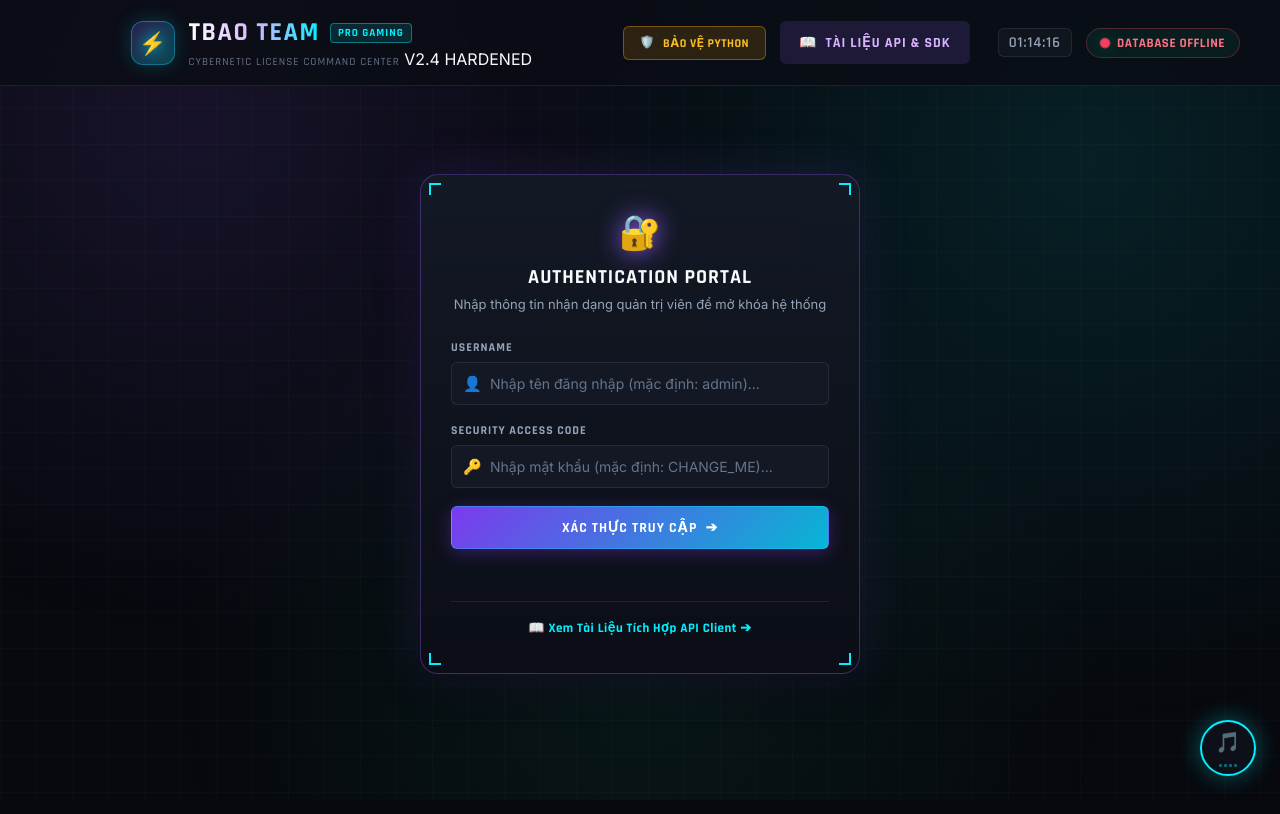
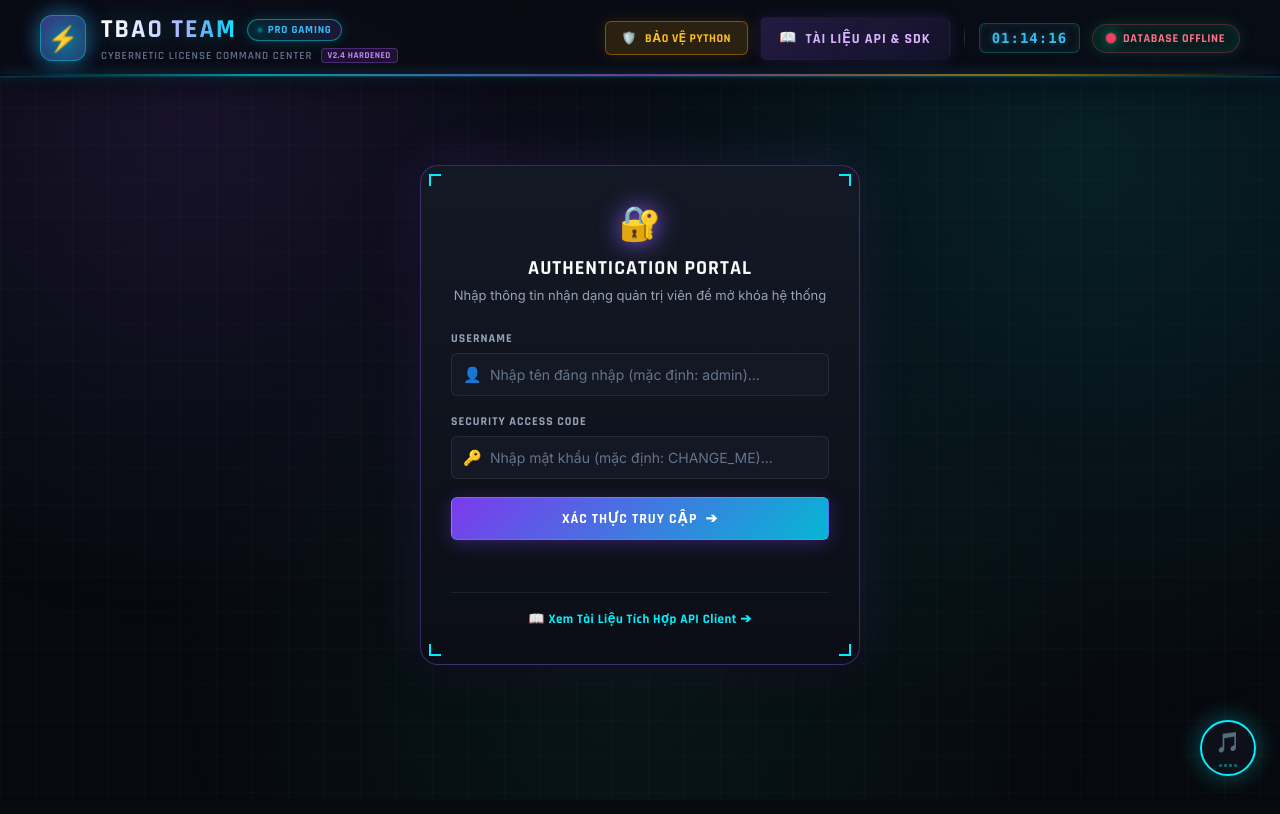
Before and after one commit to tbaodev-code/tbao-key-server, a website: page public/index.html in a window 1280 px wide. Drawn offline with Linux system fonts and the light colour scheme; no server answers.

Commit message:
feat: upload public/style.css

```diff
--- a/public/style.css
+++ b/public/style.css
@@ -75,41 +75,113 @@ body {
 }
 
 /* ================== HEADER ================== */
-header {
+/* ================== ULTRA-PREMIUM CYBER HEADER ================== */
+header, .cyber-header {
   position: sticky;
   top: 0;
   display: flex;
   justify-content: space-between;
   align-items: center;
-  padding: 16px max(24px, calc((100% - 1200px) / 2));
-  background: rgba(11, 14, 22, 0.85);
-  border-bottom: 1px solid var(--border);
-  backdrop-filter: blur(20px);
-  -webkit-backdrop-filter: blur(20px);
-  z-index: 100;
+  padding: 13px max(24px, calc((100% - 1200px) / 2));
+  background: rgba(9, 12, 19, 0.90);
+  border-bottom: 1px solid rgba(0, 240, 255, 0.16);
+  backdrop-filter: blur(24px) saturate(180%);
+  -webkit-backdrop-filter: blur(24px) saturate(180%);
+  box-shadow: 0 4px 30px rgba(0, 0, 0, 0.7), 0 1px 0 rgba(255, 255, 255, 0.05);
+  z-index: 1000;
+  overflow: visible;
+}
+
+/* Tia laser neon chạy ngang đáy Header */
+.header-laser-line {
+  position: absolute;
+  bottom: 0;
+  left: 0;
+  width: 100%;
+  height: 2px;
+  background: linear-gradient(90deg,
+    transparent 0%,
+    rgba(0, 240, 255, 0.9) 20%,
+    rgba(168, 85, 247, 0.9) 50%,
+    rgba(245, 158, 11, 0.9) 80%,
+    transparent 100%
+  );
+  box-shadow: 0 0 12px rgba(0, 240, 255, 0.6), 0 0 24px rgba(168, 85, 247, 0.4);
+  animation: laser-flow 6s ease-in-out infinite alternate;
+  pointer-events: none;
+}
+
+@keyframes laser-flow {
+  0% { opacity: 0.6; filter: hue-rotate(0deg); }
+  50% { opacity: 1; filter: hue-rotate(30deg); }
+  100% { opacity: 0.6; filter: hue-rotate(0deg); }
 }
 
 .brand-wrap {
   display: flex;
   align-items: center;
-  gap: 14px;
+  gap: 15px;
+}
+
+.brand-logo-frame {
+  position: relative;
+  display: flex;
+  align-items: center;
+  justify-content: center;
+}
+
+.logo-glow-orb {
+  position: absolute;
+  width: 50px;
+  height: 50px;
+  border-radius: 50%;
+  background: radial-gradient(circle, rgba(0, 240, 255, 0.45) 0%, rgba(139, 92, 246, 0.2) 60%, transparent 80%);
+  filter: blur(10px);
+  animation: orb-breathe 3s infinite ease-in-out;
+  pointer-events: none;
+}
+
+@keyframes orb-breathe {
+  0%, 100% { transform: scale(0.9); opacity: 0.6; }
+  50% { transform: scale(1.25); opacity: 1; }
 }
 
 .brand-logo {
-  width: 44px;
-  height: 44px;
+  position: relative;
+  width: 46px;
+  height: 46px;
   border-radius: 12px;
-  background: linear-gradient(135deg, rgba(139, 92, 246, 0.25), rgba(0, 240, 255, 0.25));
-  border: 1px solid rgba(0, 240, 255, 0.35);
+  background: linear-gradient(135deg, rgba(139, 92, 246, 0.3) 0%, rgba(14, 165, 233, 0.25) 50%, rgba(0, 240, 255, 0.2) 100%);
+  border: 1px solid rgba(0, 240, 255, 0.45);
   display: flex;
   align-items: center;
   justify-content: center;
-  box-shadow: 0 0 20px rgba(0, 240, 255, 0.2);
+  box-shadow: 0 0 25px rgba(0, 240, 255, 0.25), inset 0 0 15px rgba(139, 92, 246, 0.3);
+  transition: all 0.3s cubic-bezier(0.16, 1, 0.3, 1);
+  cursor: pointer;
+}
+
+.brand-logo:hover {
+  transform: translateY(-2px) scale(1.05);
+  border-color: #00f0ff;
+  box-shadow: 0 0 35px rgba(0, 240, 255, 0.5), inset 0 0 20px rgba(0, 240, 255, 0.4);
 }
 
 .logo-icon {
-  font-size: 22px;
-  filter: drop-shadow(0 0 8px var(--cyan));
+  font-size: 24px;
+  filter: drop-shadow(0 0 10px var(--cyan)) drop-shadow(0 0 18px rgba(139, 92, 246, 0.6));
+  animation: logo-flicker 4s infinite ease-in-out;
+}
+
+@keyframes logo-flicker {
+  0%, 100% { transform: scale(1); filter: drop-shadow(0 0 10px var(--cyan)); }
+  50% { transform: scale(1.08); filter: drop-shadow(0 0 16px var(--cyan)) drop-shadow(0 0 25px rgba(139, 92, 246, 0.8)); }
+}
+
+.brand-text {
+  display: flex;
+  flex-direction: column;
+  gap: 2px;
 }
 
 .brand-title-row {
@@ -118,89 +190,172 @@ header {
   gap: 10px;
 }
 
-h1 {
+h1.brand-title, h1 {
   margin: 0;
   font-family: var(--font-gaming);
   font-size: 26px;
-  font-weight: 700;
-  letter-spacing: 1.5px;
-  background: linear-gradient(90deg, #ffffff, #d8b4fe, var(--cyan));
+  font-weight: 800;
+  letter-spacing: 2px;
+  background: linear-gradient(90deg, #ffffff 0%, #e0e7ff 30%, #a5b4fc 60%, #38bdf8 85%, #00f0ff 100%);
   -webkit-background-clip: text;
   -webkit-text-fill-color: transparent;
   text-transform: uppercase;
+  filter: drop-shadow(0 0 12px rgba(0, 240, 255, 0.25));
 }
 
 .cyber-tag {
+  display: inline-flex;
+  align-items: center;
+  gap: 5px;
   font-family: var(--font-gaming);
   font-size: 11px;
   font-weight: 700;
-  padding: 2px 7px;
-  border-radius: 4px;
-  background: rgba(0, 240, 255, 0.12);
-  border: 1px solid rgba(0, 240, 255, 0.4);
-  color: var(--cyan);
-  letter-spacing: 1px;
+  padding: 3px 9px;
+  border-radius: 999px;
+  background: linear-gradient(90deg, rgba(0, 240, 255, 0.12), rgba(139, 92, 246, 0.15));
+  border: 1px solid rgba(0, 240, 255, 0.45);
+  color: #38bdf8;
+  letter-spacing: 0.8px;
+  box-shadow: 0 0 14px rgba(0, 240, 255, 0.2);
+}
+
+.tag-pulse-dot {
+  width: 6px;
+  height: 6px;
+  border-radius: 50%;
+  background: #00f0ff;
+  box-shadow: 0 0 8px #00f0ff;
+  animation: tag-blink 1.5s infinite;
+}
+
+@keyframes tag-blink {
+  0%, 100% { opacity: 1; transform: scale(1); }
+  50% { opacity: 0.3; transform: scale(0.8); }
+}
+
+.brand-sub-row {
+  display: flex;
+  align-items: center;
+  gap: 8px;
 }
 
 .brand-subtitle {
   font-family: var(--font-gaming);
   font-size: 11px;
+  font-weight: 600;
   letter-spacing: 1px;
   color: var(--text-dim);
 }
 
+.version-chip {
+  font-family: var(--font-gaming);
+  font-size: 9px;
+  font-weight: 700;
+  padding: 1px 6px;
+  border-radius: 4px;
+  background: rgba(168, 85, 247, 0.12);
+  border: 1px solid rgba(168, 85, 247, 0.35);
+  color: #c084fc;
+  letter-spacing: 0.5px;
+}
+
 .header-right {
   display: flex;
   align-items: center;
-  gap: 14px;
-}
-
-.btn-docs-nav {
-  background: rgba(139, 92, 246, 0.15);
-  border: 1px solid rgba(139, 92, 246, 0.4);
-  color: #d8b4fe;
-  font-family: var(--font-gaming);
-  font-size: 13px;
-  font-weight: 700;
-  letter-spacing: 0.5px;
-  padding: 8px 14px;
+  gap: 12px;
+}
+
+.header-divider-v {
+  width: 1px;
+  height: 26px;
+  background: linear-gradient(180deg, transparent, rgba(255, 255, 255, 0.15), transparent);
+  margin: 0 2px;
+}
+
+/* Nút Bảo Vệ Python */
+.btn-protect-nav {
+  display: inline-flex;
+  align-items: center;
+  gap: 7px;
+  background: linear-gradient(135deg, rgba(245, 158, 11, 0.2) 0%, rgba(217, 119, 6, 0.1) 100%);
+  border: 1px solid rgba(245, 158, 11, 0.5);
+  color: #fbbf24;
+  font-family: var(--font-gaming);
+  font-size: 12px;
+  font-weight: 700;
+  letter-spacing: 0.6px;
+  padding: 8px 15px;
   border-radius: var(--radius-sm);
   cursor: pointer;
-  transition: all 0.2s ease;
+  transition: all 0.25s cubic-bezier(0.16, 1, 0.3, 1);
+  box-shadow: 0 0 15px rgba(245, 158, 11, 0.15);
+}
+
+.btn-protect-nav:hover {
+  background: linear-gradient(135deg, rgba(245, 158, 11, 0.35) 0%, rgba(217, 119, 6, 0.25) 100%);
+  border-color: #fde047;
+  color: #ffffff;
+  box-shadow: 0 0 25px rgba(245, 158, 11, 0.45);
+  transform: translateY(-2px);
+}
+
+/* Nút Tài Liệu API */
+.btn-docs-nav {
+  display: inline-flex;
+  align-items: center;
+  gap: 7px;
+  background: linear-gradient(135deg, rgba(139, 92, 246, 0.2) 0%, rgba(124, 58, 237, 0.1) 100%);
+  border: 1px solid rgba(139, 92, 246, 0.5);
+  color: #d8b4fe;
+  font-family: var(--font-gaming);
+  font-size: 12px;
+  font-weight: 700;
+  letter-spacing: 0.6px;
+  padding: 8px 15px;
+  border-radius: var(--radius-sm);
+  cursor: pointer;
+  transition: all 0.25s cubic-bezier(0.16, 1, 0.3, 1);
+  box-shadow: 0 0 15px rgba(139, 92, 246, 0.15);
 }
 
 .btn-docs-nav:hover {
-  background: var(--purple);
+  background: linear-gradient(135deg, rgba(139, 92, 246, 0.35) 0%, rgba(124, 58, 237, 0.25) 100%);
+  border-color: #c084fc;
   color: #ffffff;
-  box-shadow: var(--purple-glow);
-  transform: translateY(-1px);
-}
-
+  box-shadow: 0 0 25px rgba(139, 92, 246, 0.45);
+  transform: translateY(-2px);
+}
+
+/* Đồng hồ HUD Clock */
 .hud-clock {
-  font-family: var(--font-gaming);
-  font-size: 15px;
-  font-weight: 600;
-  color: var(--text-muted);
+  font-family: 'Consolas', 'Courier New', monospace;
+  font-size: 14px;
+  font-weight: 700;
+  color: #38bdf8;
   letter-spacing: 1px;
-  padding: 4px 10px;
-  background: rgba(255, 255, 255, 0.03);
-  border: 1px solid var(--border);
+  padding: 6px 12px;
+  background: rgba(14, 18, 28, 0.85);
+  border: 1px solid rgba(0, 240, 255, 0.25);
   border-radius: var(--radius-sm);
-}
-
+  box-shadow: inset 0 0 10px rgba(0, 240, 255, 0.1);
+  text-shadow: 0 0 8px rgba(0, 240, 255, 0.4);
+}
+
+/* Trạng Thái Hệ Thống */
 .hud-status {
   display: flex;
   align-items: center;
   gap: 8px;
   padding: 6px 14px;
   border-radius: 999px;
-  background: rgba(16, 185, 129, 0.08);
-  border: 1px solid rgba(16, 185, 129, 0.3);
+  background: rgba(16, 185, 129, 0.1);
+  border: 1px solid rgba(16, 185, 129, 0.45);
   color: #34d399;
   font-family: var(--font-gaming);
-  font-size: 13px;
-  font-weight: 700;
-  letter-spacing: 0.5px;
+  font-size: 12px;
+  font-weight: 700;
+  letter-spacing: 0.6px;
+  box-shadow: 0 0 15px rgba(16, 185, 129, 0.2), inset 0 0 10px rgba(16, 185, 129, 0.1);
 }
 
 .status-pulse {
@@ -208,7 +363,7 @@ h1 {
   height: 8px;
   border-radius: 50%;
   background: var(--green);
-  box-shadow: var(--green-glow);
+  box-shadow: 0 0 10px var(--green);
   animation: pulse-ring 2s infinite ease-out;
 }
 
@@ -1854,36 +2009,54 @@ tbody tr:last-child td {
     font-size: 16px;
   }
 
-  /* Header Mobile Tối Ưu Gọn Gàng */
-  header {
+  /* Header Mobile Tối Ưu Gọn Gàng & Cao Cấp */
+  header, .cyber-header {
     padding: 10px 14px;
     flex-direction: row;
     justify-content: space-between;
+    align-items: center;
+  }
+
+  .brand-wrap {
+    gap: 10px;
+  }
+
+  .brand-logo-frame {
+    transform: scale(0.85);
   }
 
   .brand-logo {
     width: 36px;
     height: 36px;
-  }
-
-  h1 {
-    font-size: 19px;
-  }
-
-  .brand-subtitle {
+    border-radius: 9px;
+  }
+
+  .logo-icon {
+    font-size: 18px;
+  }
+
+  h1.brand-title, h1 {
+    font-size: 18px;
+    letter-spacing: 1px;
+  }
+
+  .cyber-tag {
+    font-size: 9px;
+    padding: 2px 6px;
+    letter-spacing: 0.5px;
+  }
+
+  .brand-sub-row {
     display: none; /* Rút gọn trên mobile cho thoáng */
   }
 
-  .hud-clock {
-    display: none;
-  }
-
-  .btn-docs-nav {
-    display: none; /* Đã có tab API Docs ở Bottom Nav */
+  .header-divider-v, .hud-clock, .btn-docs-nav, .btn-protect-nav {
+    display: none; /* Đã có tab đầy đủ ở Bottom Nav */
   }
 
   .hud-status {
-    padding: 4px 8px;
+    padding: 4px 10px;
+    font-size: 11px;
   }
 
   /* Font size 16px cho input trên mobile để chống iOS Safari tự zoom */
```
